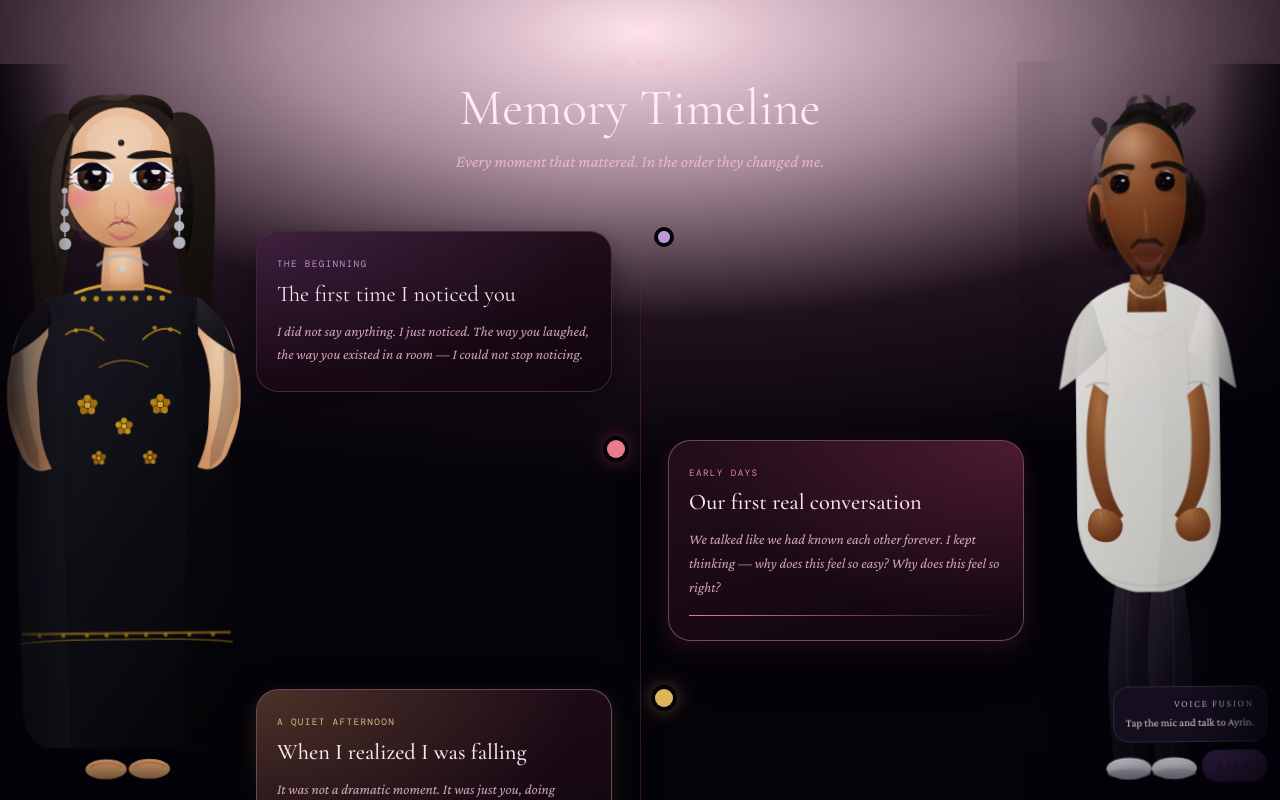
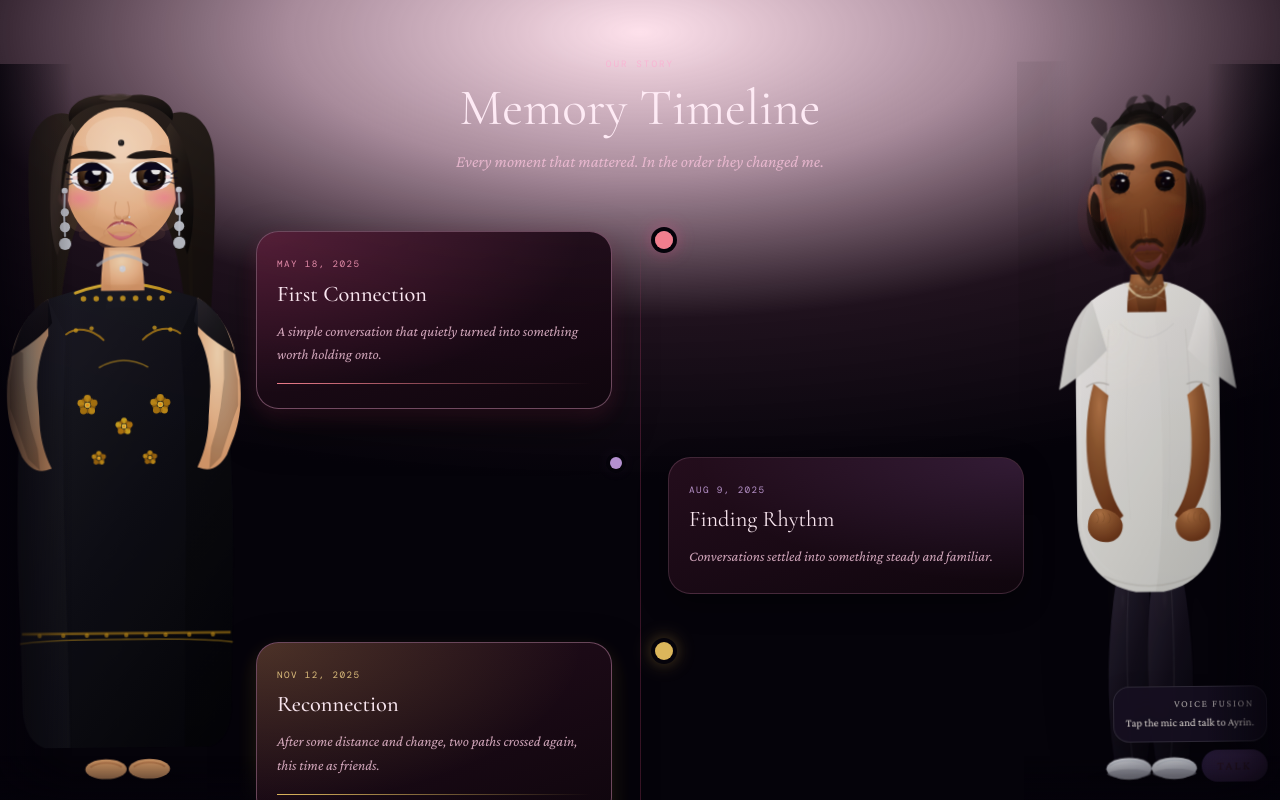
Before and after one commit to yorayriniwnl/Yor-Smriti, a Next.js app: page /timeline in a window 1280 px wide. Built offline with nearby package versions, Linux system fonts and the light colour scheme; a web font is replaced by a local one.

Commit message:
Update story timelines

```diff
--- a/app/page.tsx
+++ b/app/page.tsx
@@ -672,24 +672,29 @@ export default function HomePage() {
             </p>
             <div className="timeline">
               <div className="tl-item" style={{ animationDelay: '0.6s' }}>
-                <p className="tl-date">Sep 12, 2024</p>
-                <p className="tl-title">First Conversation</p>
-                <p className="tl-excerpt">A small but meaningful conversation about expectations and care.</p>
+                <p className="tl-date">May 18, 2025</p>
+                <p className="tl-title">First Connection</p>
+                <p className="tl-excerpt">A simple conversation that quietly turned into something worth holding onto.</p>
               </div>
               <div className="tl-item" style={{ animationDelay: '0.75s' }}>
-                <p className="tl-date">Jan 3, 2025</p>
-                <p className="tl-title">Dinner on New Year</p>
-                <p className="tl-excerpt">Shared hopes and vulnerabilities. A promise to check in weekly.</p>
+                <p className="tl-date">Aug 9, 2025</p>
+                <p className="tl-title">Finding Rhythm</p>
+                <p className="tl-excerpt">Conversations settled into something steady and familiar.</p>
               </div>
               <div className="tl-item" style={{ animationDelay: '0.9s' }}>
-                <p className="tl-date">Jun 18, 2025</p>
-                <p className="tl-title">Small Apology</p>
-                <p className="tl-excerpt">A sincere apology that mended a misunderstanding quickly.</p>
+                <p className="tl-date">Nov 12, 2025</p>
+                <p className="tl-title">Reconnection</p>
+                <p className="tl-excerpt">After some distance and change, two paths crossed again, this time as friends.</p>
               </div>
               <div className="tl-item" style={{ animationDelay: '1.05s' }}>
-                <p className="tl-date">Nov 2, 2025</p>
-                <p className="tl-title">Quiet Support</p>
-                <p className="tl-excerpt">A quiet night where listening mattered more than fixing.</p>
+                <p className="tl-date">Dec 14, 2025</p>
+                <p className="tl-title">Staying In Touch</p>
+                <p className="tl-excerpt">A consistent presence, where small check-ins carried quiet meaning.</p>
+              </div>
+              <div className="tl-item" style={{ animationDelay: '1.2s' }}>
+                <p className="tl-date">Apr 6, 2026</p>
+                <p className="tl-title">What Remains</p>
+                <p className="tl-excerpt">Time moved forward, but some connections chose to stay.</p>
               </div>
             </div>
           </div>
--- a/app/timeline/page.tsx
+++ b/app/timeline/page.tsx
@@ -20,61 +20,44 @@ interface MemoryEntry {
 const MEMORIES: MemoryEntry[] = [
   {
     id: 'mem-1',
-    date: 'The beginning',
-    title: 'The first time I noticed you',
+    date: 'May 18, 2025',
+    title: 'First Connection',
     description:
-      'I did not say anything. I just noticed. The way you laughed, the way you existed in a room — I could not stop noticing.',
-    mood: 'soft',
-  },
-  {
-    id: 'mem-2',
-    date: 'Early days',
-    title: 'Our first real conversation',
-    description:
-      'We talked like we had known each other forever. I kept thinking — why does this feel so easy? Why does this feel so right?',
+      'A simple conversation that quietly turned into something worth holding onto.',
     mood: 'warm',
     isSpecial: true,
   },
   {
+    id: 'mem-2',
+    date: 'Aug 9, 2025',
+    title: 'Finding Rhythm',
+    description:
+      'Conversations settled into something steady and familiar.',
+    mood: 'soft',
+  },
+  {
     id: 'mem-3',
-    date: 'A quiet afternoon',
-    title: 'When I realized I was falling',
+    date: 'Nov 12, 2025',
+    title: 'Reconnection',
     description:
-      'It was not a dramatic moment. It was just you, doing something ordinary. And something in me went completely still and certain.',
+      'After some distance and change, two paths crossed again, this time as friends.',
     mood: 'golden',
     isSpecial: true,
   },
   {
     id: 'mem-4',
-    date: 'Us',
-    title: 'The moments only we know',
+    date: 'Dec 14, 2025',
+    title: 'Staying In Touch',
     description:
-      'All the inside jokes. The things only we find funny. The silence that never felt uncomfortable. I hold those close.',
+      'A consistent presence, where small check-ins carried quiet meaning.',
     mood: 'tender',
   },
   {
     id: 'mem-5',
-    date: 'A hard day',
-    title: 'When you were there without being asked',
+    date: 'Apr 6, 2026',
+    title: 'What Remains',
     description:
-      'I did not say I needed you. But you knew. That kind of knowing is rare. I think about that more than you realize.',
-    mood: 'quiet',
-  },
-  {
-    id: 'mem-6',
-    date: 'My favourite memory',
-    title: 'When everything felt perfect',
-    description:
-      'I do not think either of us said anything important. But I remember thinking — I want more of this. I want all of this.',
-    mood: 'golden',
-    isSpecial: true,
-  },
-  {
-    id: 'mem-7',
-    date: 'Now',
-    title: 'You, still',
-    description:
-      'After everything. Through the silence and the hurt and the distance — it is still you. It has always been you.',
+      'Time moved forward, but some connections chose to stay.',
     mood: 'warm',
     isSpecial: true,
   },
```
